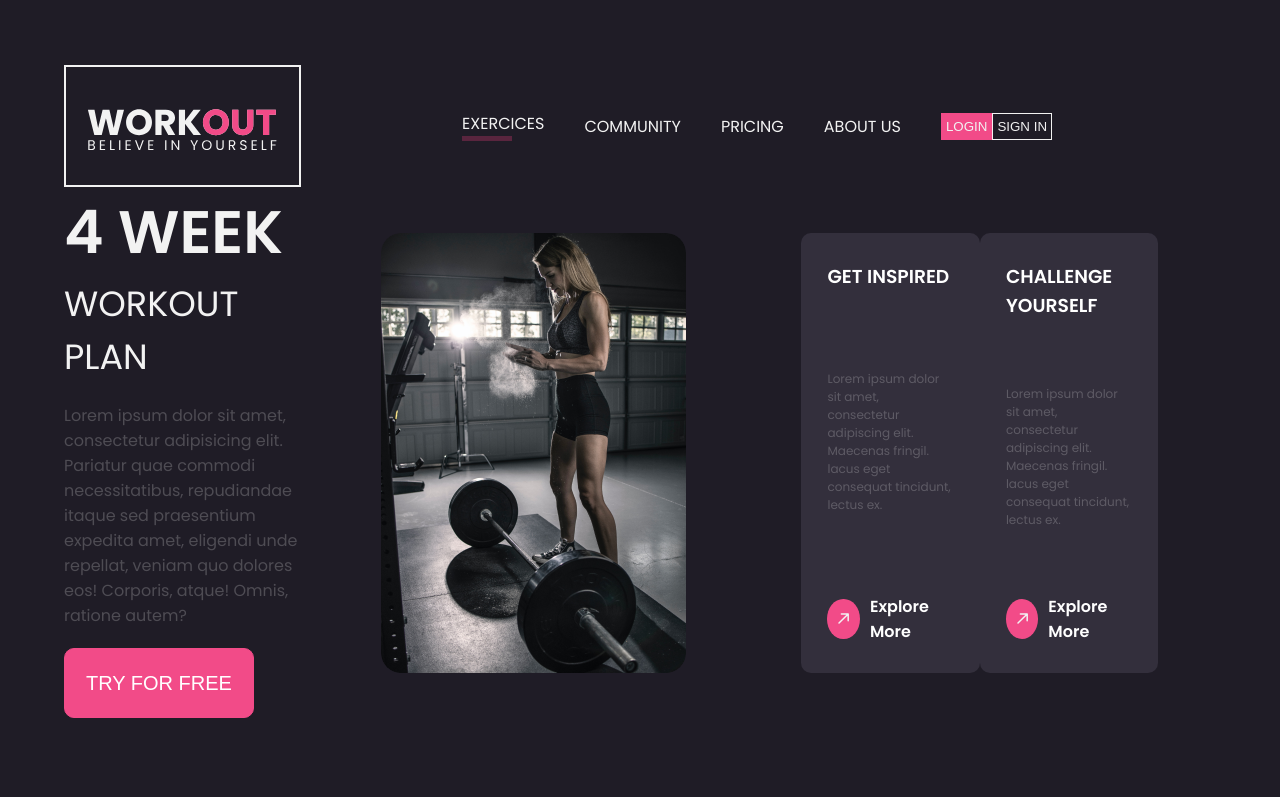
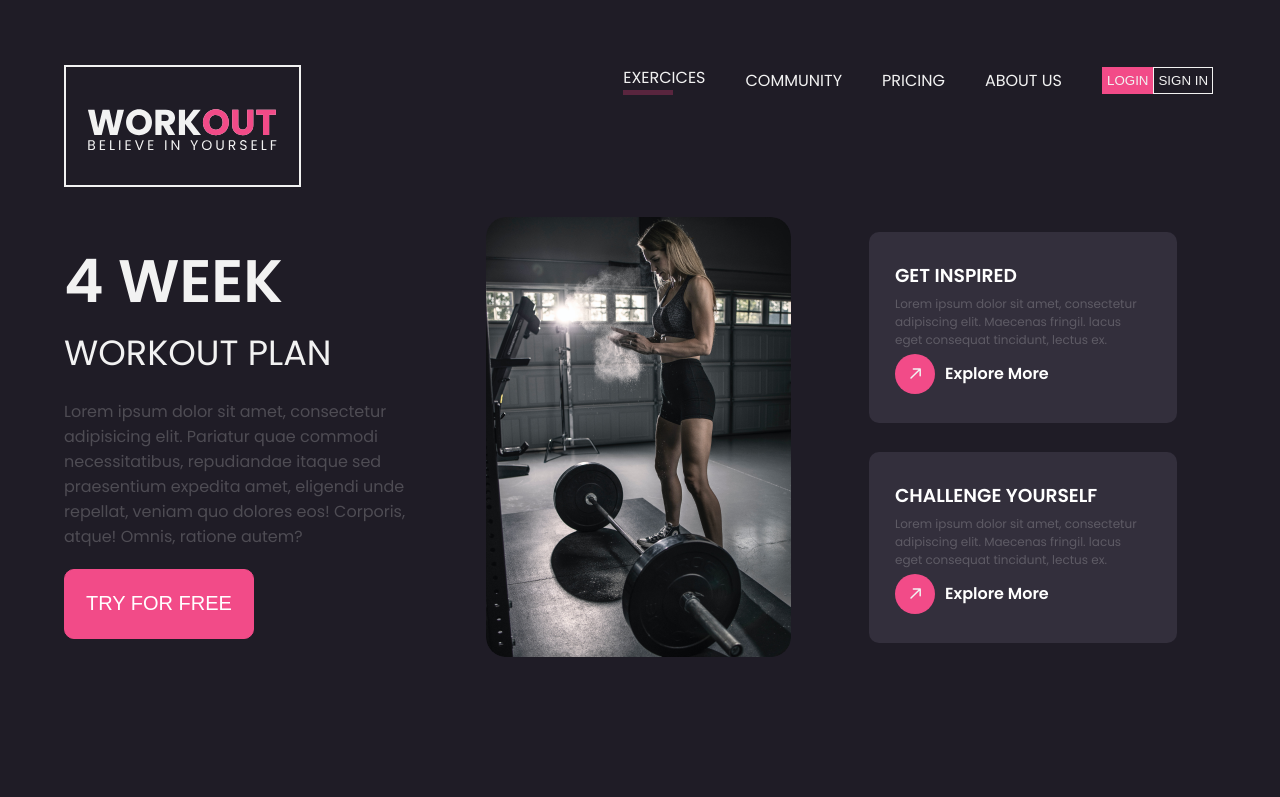
Before and after one commit to guzeradimazz/React-Workout-Web-App, a React (Create React App) app: page / in a window 1280 px wide. Shown: the top 797 px of the page. Built offline with nearby package versions, Linux system fonts and the light colour scheme.

Commit message:
changes phone

```diff
--- a/src/components/Header/Header.css
+++ b/src/components/Header/Header.css
@@ -13,6 +13,8 @@
     background-position: center;
 }
 .header__sidebar{
+    position: absolute;
+    right: 5vw;
     display: flex;
     flex-direction: row;
     align-items: center;
--- a/src/components/SectionFirst/SectionFirst.css
+++ b/src/components/SectionFirst/SectionFirst.css
@@ -3,7 +3,7 @@
     flex-direction: row;
     align-items: center;
     justify-content: space-between;
-    margin: auto;
+    margin: 30px auto;
 }
 .first__left{
     width: 45%;
@@ -13,8 +13,8 @@
 .first__rcont{
     width:40%;
      display:flex;
-     flexDirection:column;
-     justifyContent:space-around;
+     flex-direction:column;
+     justify-content:space-around;
 }
 .first__left button{
     margin-top: 20px;
```
